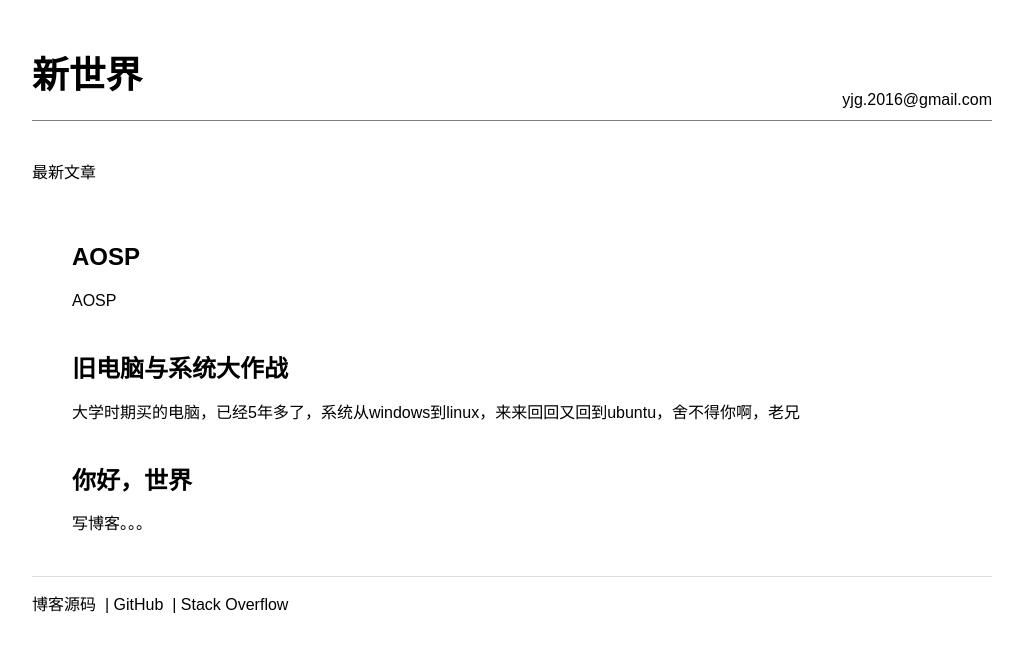
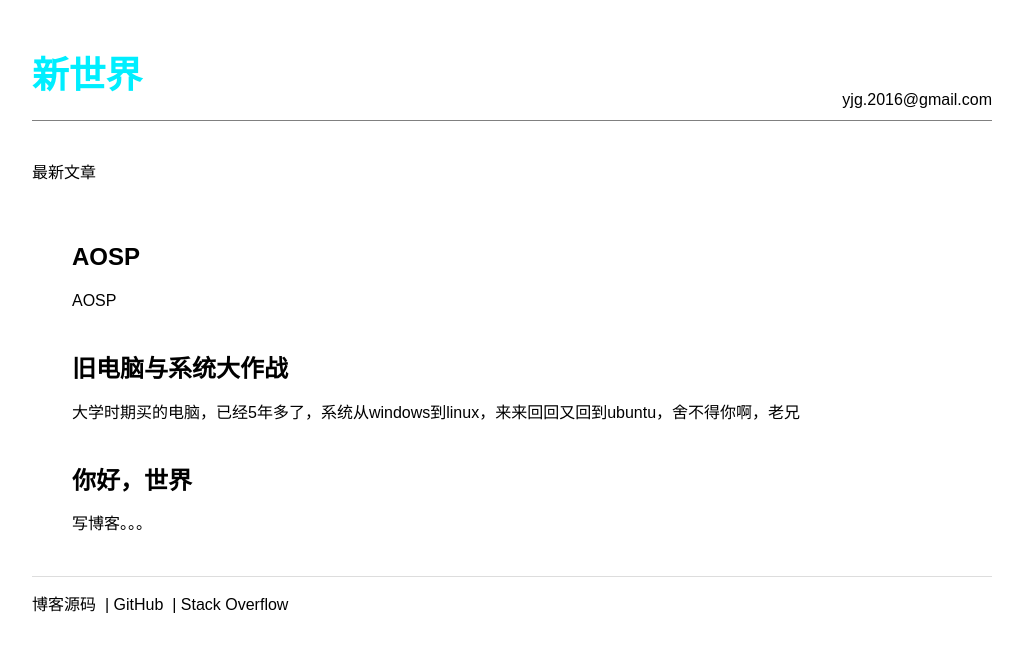
Before and after one commit to leongithub/blog, a Jekyll site: the page built from index.html, in a window 1280 px wide. Shown: the top 652 px of the page, without its empty margins (128-1151 px from the left). Built offline with Jekyll 4.4.1, drawn with Linux system fonts in a browser that asks for light colours.

Commit message:
修改css的title换名问题

```diff
--- a/css/default.css
+++ b/css/default.css
@@ -33,7 +33,7 @@ a:hover {
 	font-weight: bold;
 }
 
-.site .header .title a {
+.site .header .site-title a {
     color: #0ef;
 }
 
```
